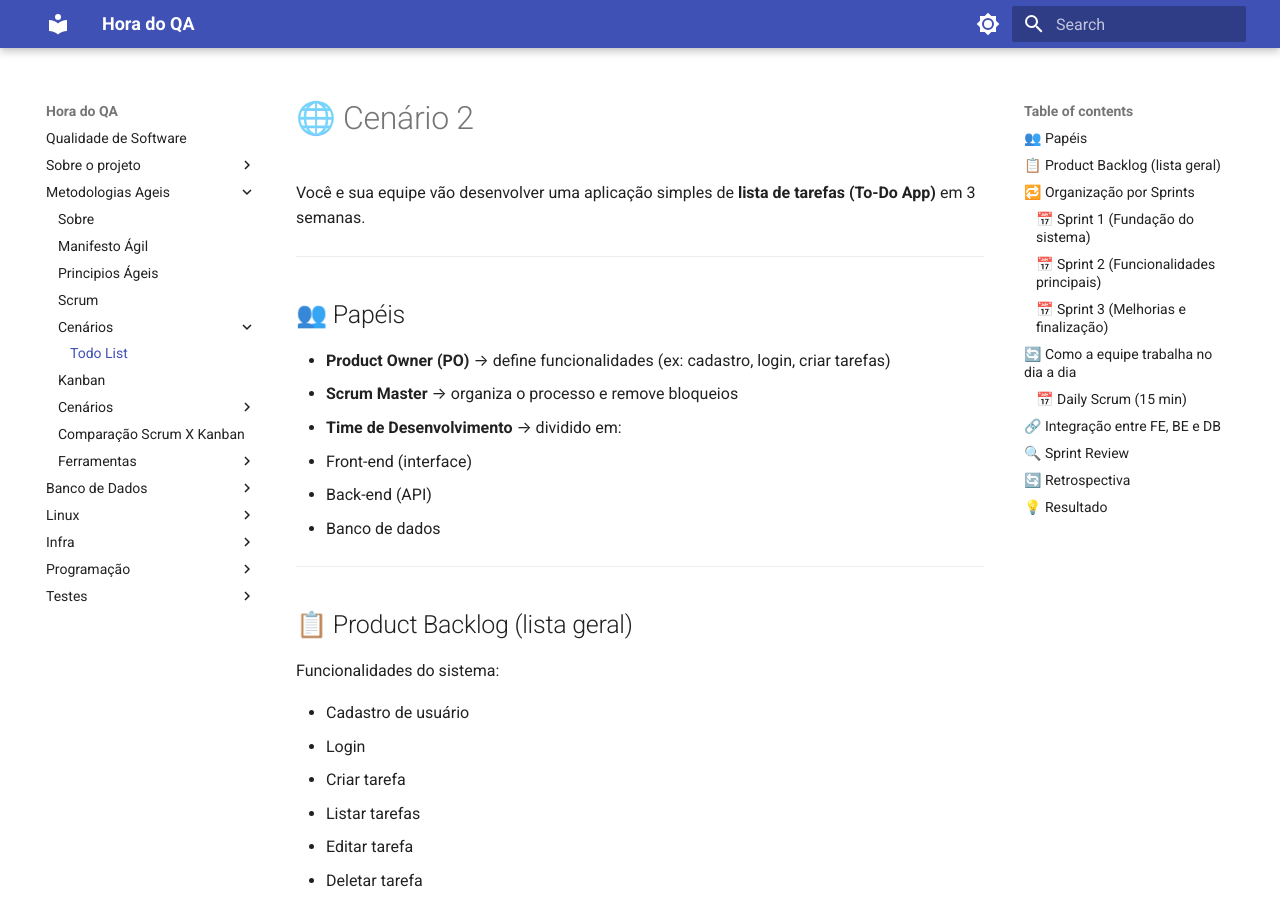
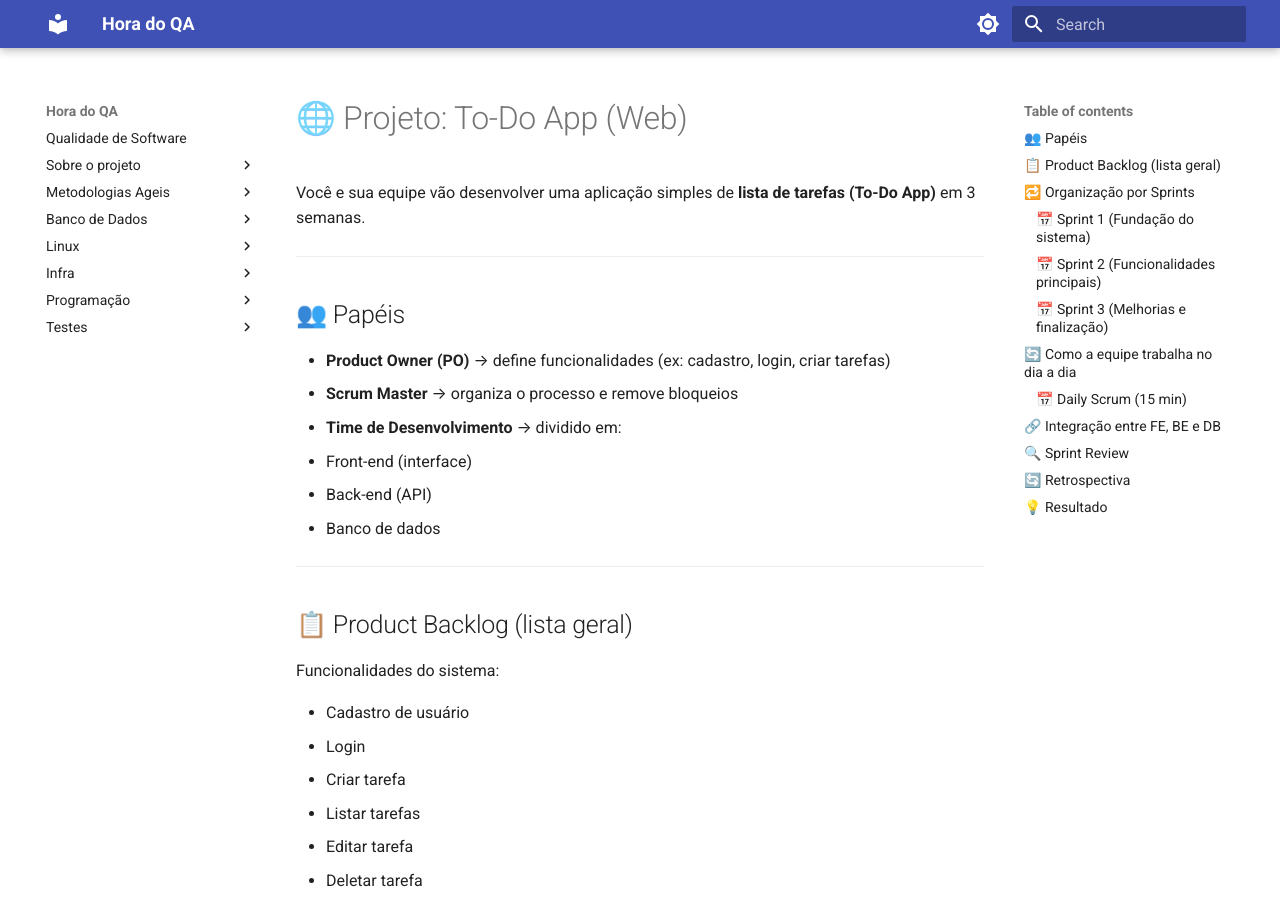
Before and after one commit to horadoqa/qualidade-software, an MkDocs documentation site: the page built from docs/ageis/frameworks/scrum/exemplo.md, in a window 1280 px wide and 900 px high. Built offline with MkDocs 1.6.1 and Material for MkDocs 9.7.7, drawn with Linux system fonts in a browser that asks for light colours; some of the changed lines change nothing that is shown.

Commit message:
Organizando Metodologias Ágeis

```diff
--- a/docs/ageis/scrum/exemplo.md
+++ b/docs/ageis/frameworks/scrum/exemplo.md
@@ -1,4 +1,4 @@
-# 🌐 Cenário 2
+# 🌐 Projeto: To-Do App (Web)
 
 Você e sua equipe vão desenvolver uma aplicação simples de **lista de tarefas (To-Do App)** em 3 semanas.
 
--- a/mkdocs.yml
+++ b/mkdocs.yml
@@ -16,15 +16,18 @@
     - Manifesto Ágil: ageis/manifesto.md
     - Principios Ágeis: ageis/principios.md
 
-    - Scrum: ageis/scrum.md
-    - Cenários:
-      - Todo List: ageis/scrum/exemplo.md
+    - Frameworks:
+      - Scrum:
+        - Sobre: ageis/scrum.md
+        - Cenários:
+          - Todo List: ageis/scrum/exemplo.md
 
-    - Kanban: ageis/kanban.md
-    - Cenários:
-      - Todo List: ageis/kanban/exemplo.md
+      - Kanban:
+        - Sobre: ageis/kanban.md
+        - Cenários:
+          - Todo List: ageis/kanban/exemplo.md
 
-    - Comparação Scrum X Kanban: ageis/comparacao.md
+      - Comparação Scrum X Kanban: ageis/comparacao.md
 
     - Ferramentas:
       - Jira: ageis/tools/jira.md
@@ -91,7 +94,7 @@
       - Testes de Interface: testes/piramide/interface.md
 
     - Testes Unitários:
-      - Sobre: testes/unitarios/index.md
+      - Sobre: testes/unitarios/unitarios.md
       - Ferramentas:
         - Jest:
           - Sobre: testes/unitarios/tools/jest/sobre.md
@@ -264,6 +267,7 @@
       - Desafio 1: testes/desafios/desafio1.md
       - Desafio 2: testes/desafios/desafio2.md
       - Desafio 3: testes/desafios/desafio3.md
+
 theme:
   name: material
   palette:
```
Also changed, not shown: docs/ageis/frameworks/kanban/exemplo.md (renamed from docs/ageis/kanban/exemplo.md), docs/ageis/frameworks/kanban/kanban.md (renamed from docs/ageis/kanban/kanban.md), docs/ageis/frameworks/scrum/scrum.md (renamed from docs/ageis/scrum/scrum.md), docs/testes/unitarios/unitarios.md (renamed from docs/testes/unitarios/index.md).
